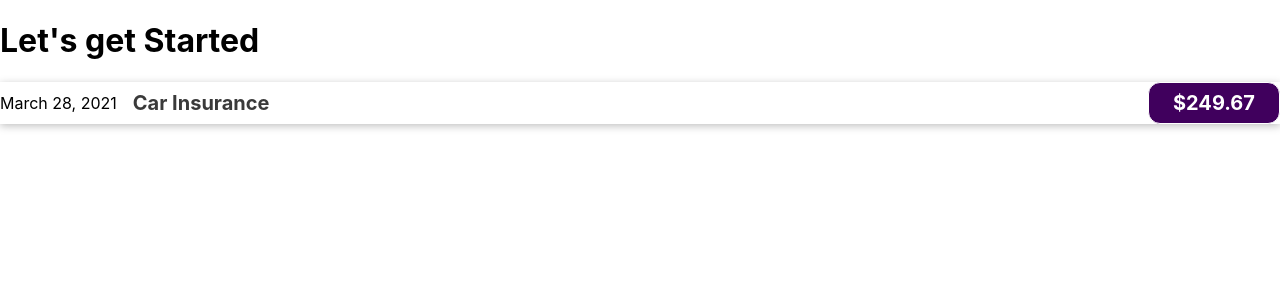
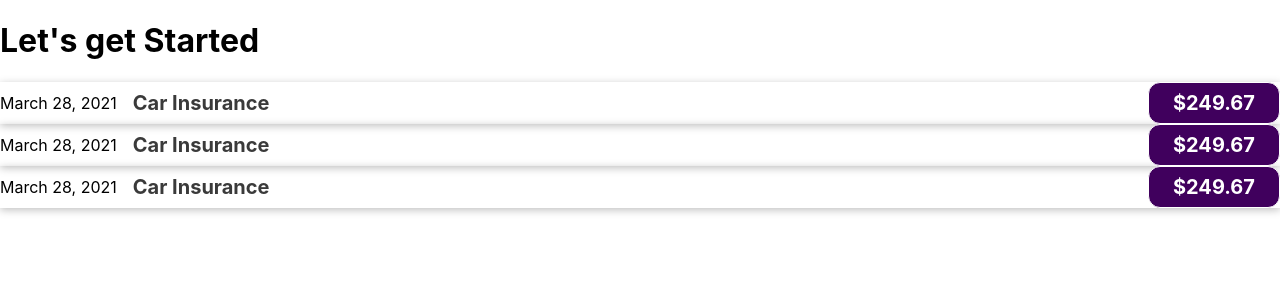
Before and after one commit to PatrickBoynton/expense-app, a React (Create React App) app: page / in a window 1280 px wide. Shown: the top 300 px of the page. Built offline with nearby package versions, Linux system fonts and the light colour scheme.

Commit message:
Added the starting data, and a couple of ExpenseItems.

```diff
--- a/src/App.js
+++ b/src/App.js
@@ -2,10 +2,17 @@
 import ExpenseItem from "./components/ExpenseItem";
 
 function App() {
+    const expenses = [
+        {title: "Car Insurance", amount: 294.67, date: new Date(2021, 5, 26)},
+        {title: "New Shoes", amount: 100.99, date: new Date(2021, 3, 22)},
+        {title: "New Monitor", amount: 400.99, date: new Date(2021, 1, 12)}
+    ];
+
     return <>
         <h1>Let's get Started</h1>
-        <ExpenseItem>
-        </ExpenseItem>
+        <ExpenseItem expenses={expenses[0]}/>
+        <ExpenseItem expenses={expenses[1]}/>
+        <ExpenseItem expenses={expenses[2]}/>
     </>;
 }
 
```
